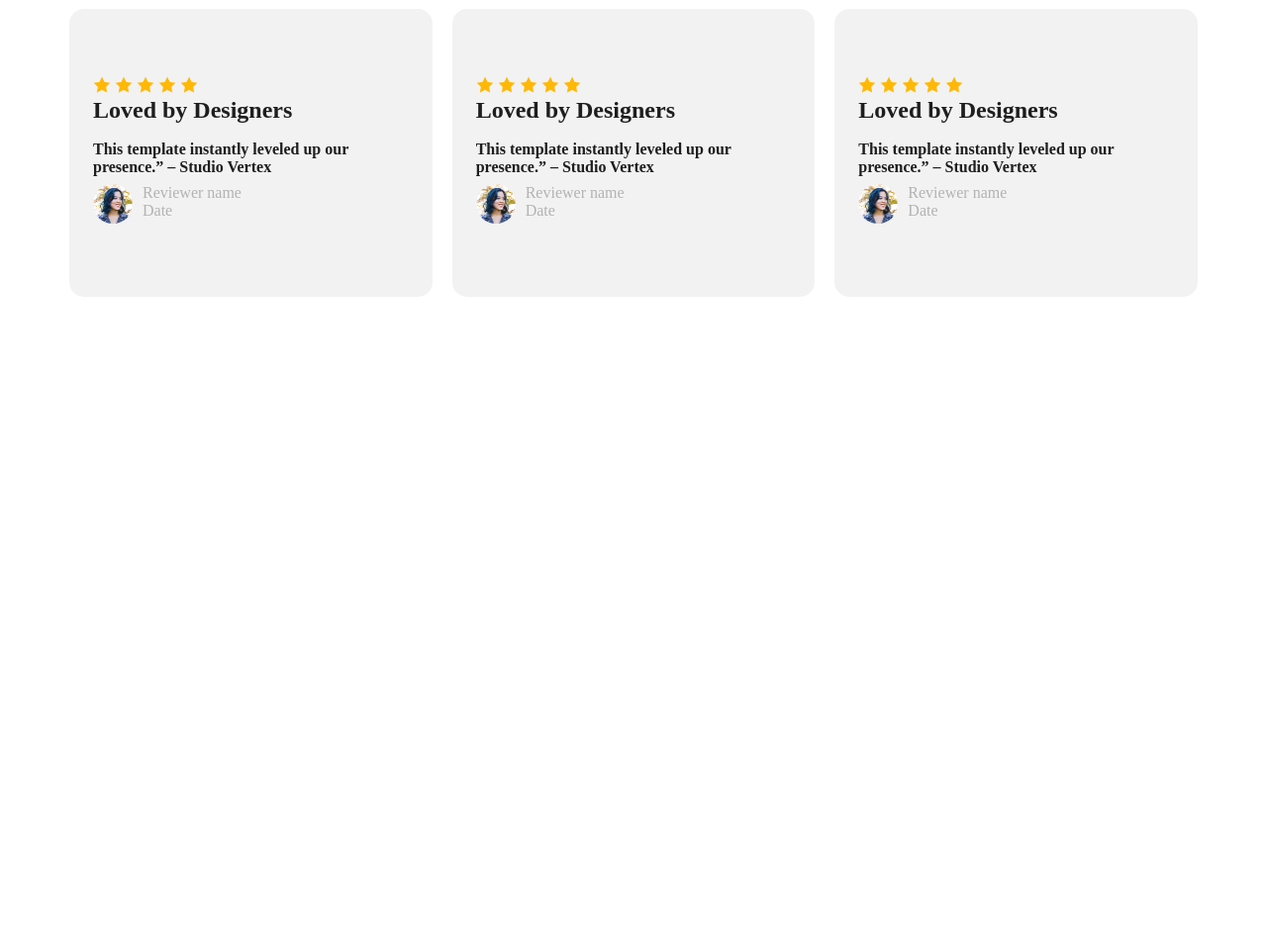
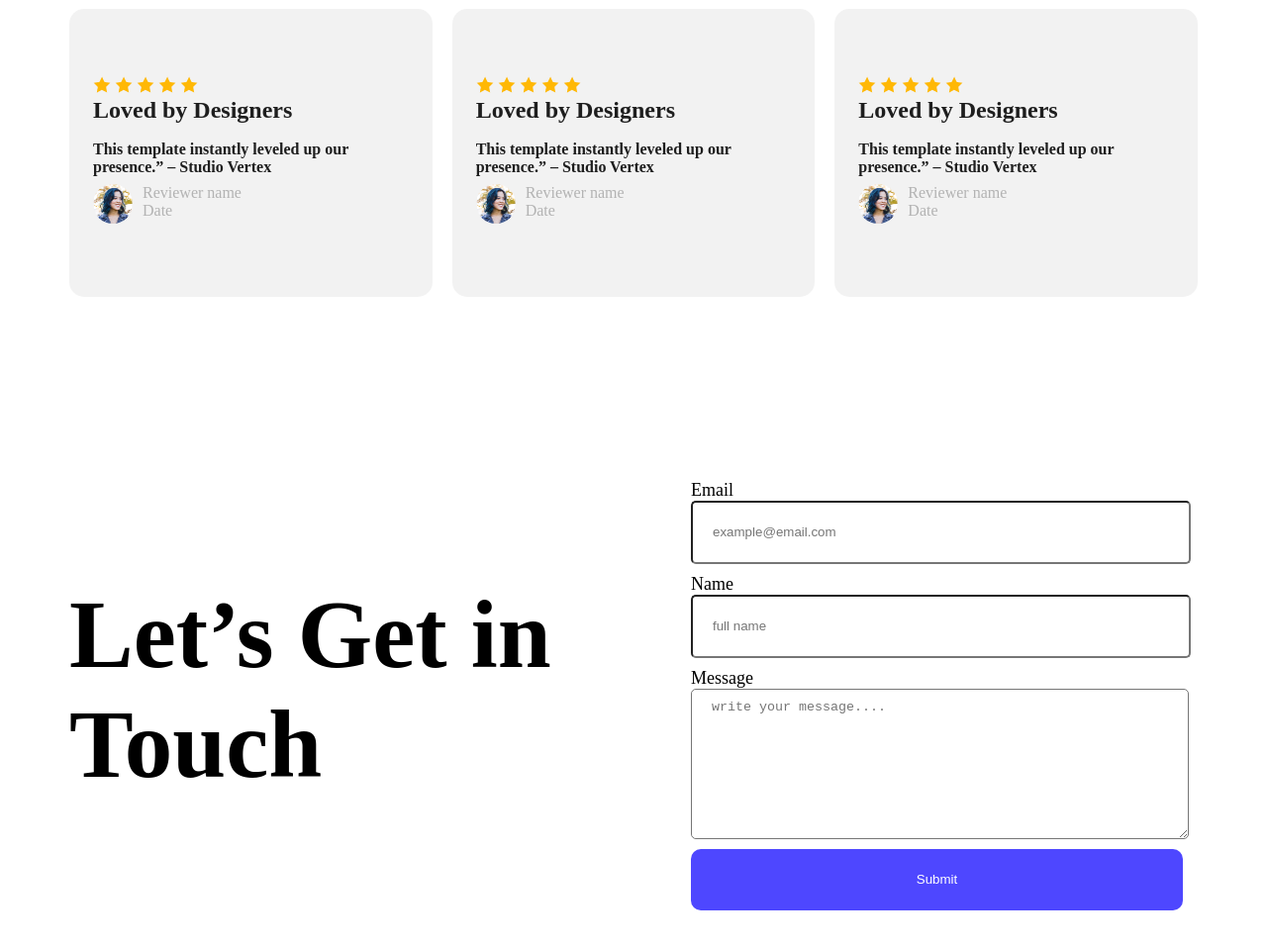
Before and after one commit to sumon-ahmed84/Assignment-_1-repo-landing-launchpad, a plain HTML site: page index.html in a window 1280 px wide. Shown: the part 1542-2500 px from the top of the page at 99% size. Before the commit the page ends 1842 px from the top, so only its background shows below. Drawn offline with Linux system fonts and the light colour scheme.

Commit message:
Lets-Get-In-Touch-Section-added

```diff
--- a/index.html
+++ b/index.html
@@ -115,6 +115,29 @@
           </div>
         </div>
       </section>
+      <!-- Let’s Get In Touch Section -->
+        <section class="Lets-Get-In-Touch-Section">
+      <div class="section-colum">
+        <h2 class="section-title">Let’s Get in Touch</h2>
+      </div>
+      <div class="form-colum">
+        <form action="">
+            <label class="form" for="">Email</label><br>
+          <input type="text" placeholder="example@email.com" />
+          <label class="form" for="">Name</label><br>
+          <input type="email" name="" id="" placeholder="full name" />
+          <label class="form" for="Message">Message</label>
+          <textarea
+            cols="20"
+            rows="20"
+            name="Message"
+            id="Message"
+            placeholder="write your message...."
+          ></textarea>
+          <button class="action btn-primary">Submit</button>
+        </form>
+      </div>
+    </section>
     </main>
   </body>
 </html>
--- a/styles.css/style.css
+++ b/styles.css/style.css
@@ -144,6 +144,7 @@ nav h3{
     max-width: 1140px;
     height: 342px;
     margin: 0px auto;
+    margin-bottom: 80px;
 
 }
 .all-review{
@@ -211,3 +212,61 @@ nav h3{
     font-size:16px ;
     color:#B3B3B3 ;
 }
+
+.Lets-Get-In-Touch-Section{
+    width: 1140px;
+    height: 640px;
+    background-color: rgba(255, 255, 255, 50%);
+
+    gap: 100px;
+    padding: 40px 0px;
+    margin: 0px auto;
+    align-items: center;
+    display: flex;
+
+}
+
+.section-colum{
+    width: 528px;
+    height: 232px;
+
+}
+
+
+.action{
+    width: 497px;
+    height: 62px;
+
+}
+
+.section-title{
+    font-size: 97px;
+    font-weight: 700px;
+    width: 528px;
+    height: 232px;
+    color: #000000;
+
+}
+.form{
+    font-size: 18px;
+    font-weight:300 ;
+    color: #000000;
+}
+section input[type="text"], input[type="email"],textarea{
+  height: 40px;
+  border-radius: 5px;
+  background-color: white;
+  display: block;
+  width: 90%;
+  padding: 10px 20px ;
+
+  margin-bottom: 10px;
+}
+#Message{
+    height: 130px;
+}
+.form-colum{
+    width: 528px;
+    height: 490px;
+    align-content: center;
+}
```
